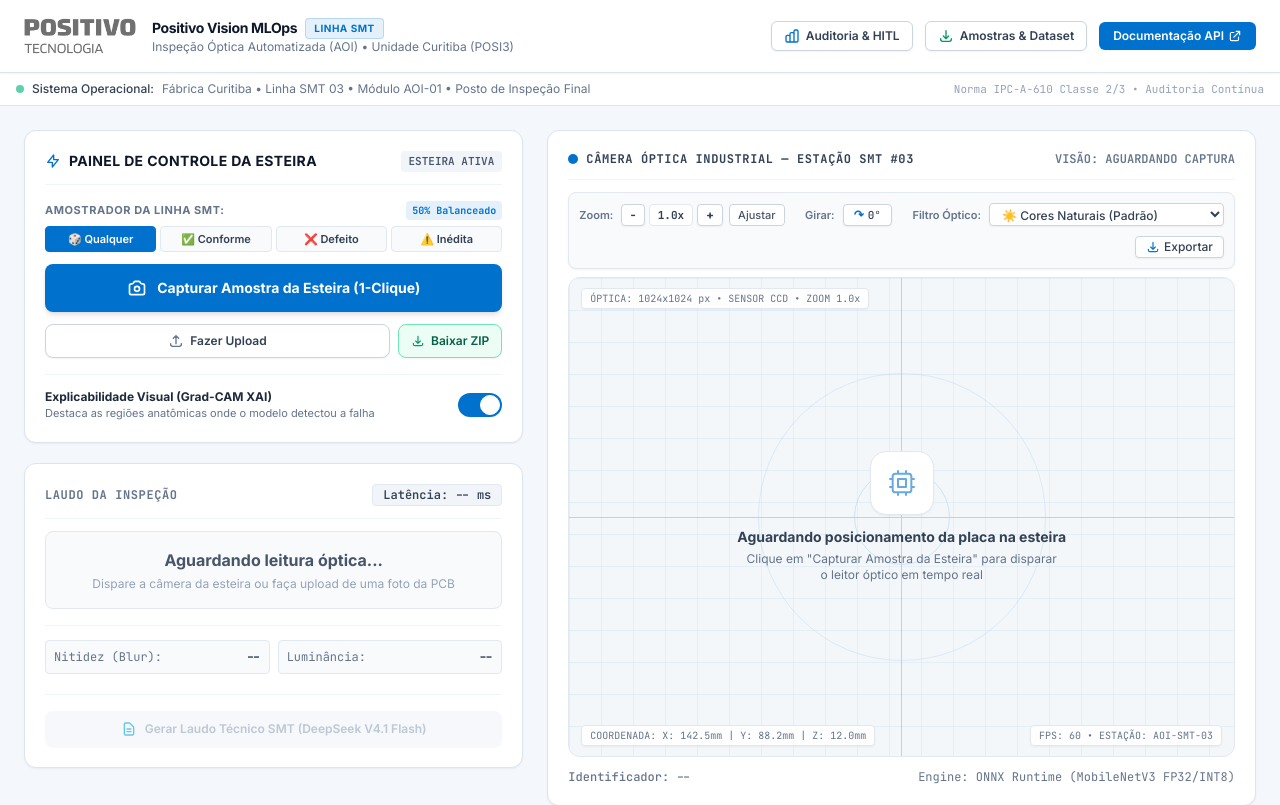
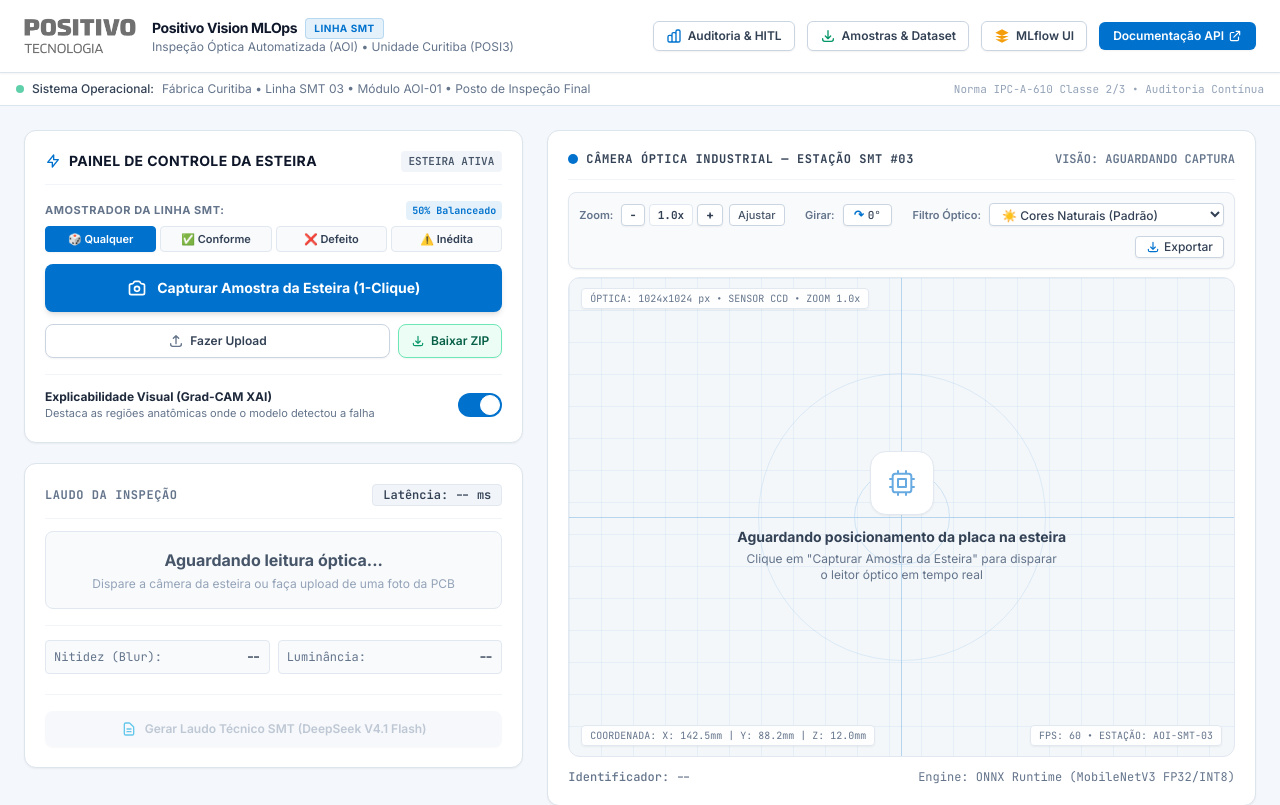
Before and after one commit to henriquebotelhogomes/positivo-vision-mlops, a Python web app: template src/api/templates/demo.html in a window 1280 px wide. Shown: the top 805 px of the page. Run offline with Jinja, Linux system fonts and the light colour scheme; the template is opened without the code that fills it, so the values that code supplies are empty; some libraries are stand-ins or nearby versions.

Commit message:
feat(ui): add MLflow UI direct link button in executive topbar

```diff
--- a/src/api/templates/demo.html
+++ b/src/api/templates/demo.html
@@ -252,6 +252,12 @@
                     <svg class="w-4 h-4 text-emerald-600" fill="none" stroke="currentColor" viewBox="0 0 24 24"><path stroke-linecap="round" stroke-linejoin="round" stroke-width="2" d="M4 16v1a3 3 0 003 3h10a3 3 0 003-3v-1m-4-4l-4 4m0 0l-4-4m4 4V4"/></svg>
                     <span>Amostras & Dataset</span>
                 </button>
+
+                <!-- MLflow Tracking & Model Registry Link -->
+                <a href="http://localhost:5000" target="_blank" class="px-3 py-1.5 rounded-md bg-white hover:bg-slate-50 border border-slate-300 text-slate-700 font-semibold transition flex items-center gap-1.5 shadow-xs" title="Abrir Dashboard do MLflow Tracking & Model Registry">
+                    <svg class="w-4 h-4 text-amber-500" fill="currentColor" viewBox="0 0 24 24"><path d="M12 2L2 7l10 5 10-5-10-5zM2 17l10 5 10-5M2 12l10 5 10-5"/></svg>
+                    <span>MLflow UI</span>
+                </a>
 
                 <!-- Scalar Docs -->
                 <a href="/docs" target="_blank" class="px-3.5 py-1.5 rounded-md bg-positivo-blue hover:bg-positivo-dark text-white font-semibold transition flex items-center gap-1 shadow-sm">
```
